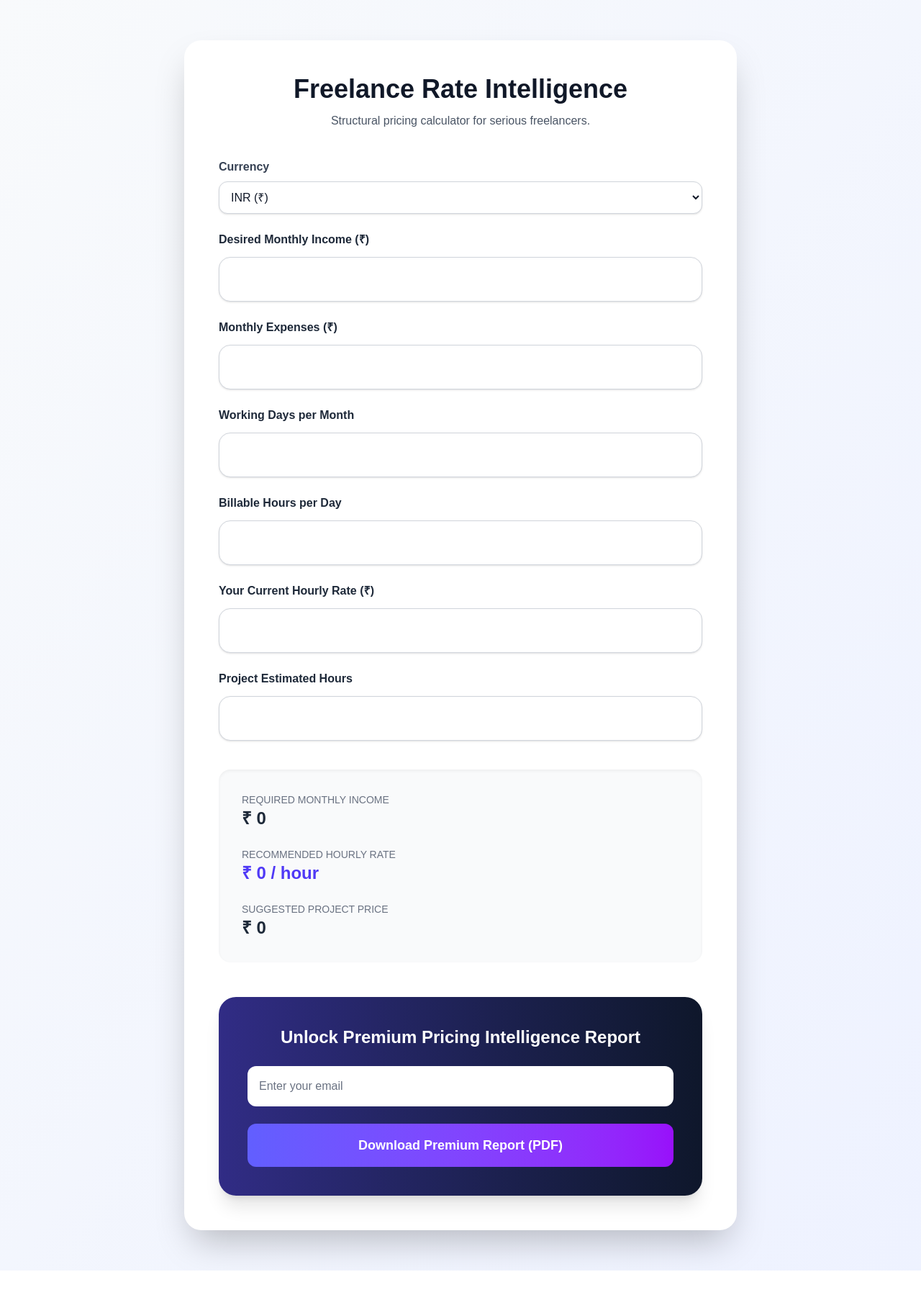
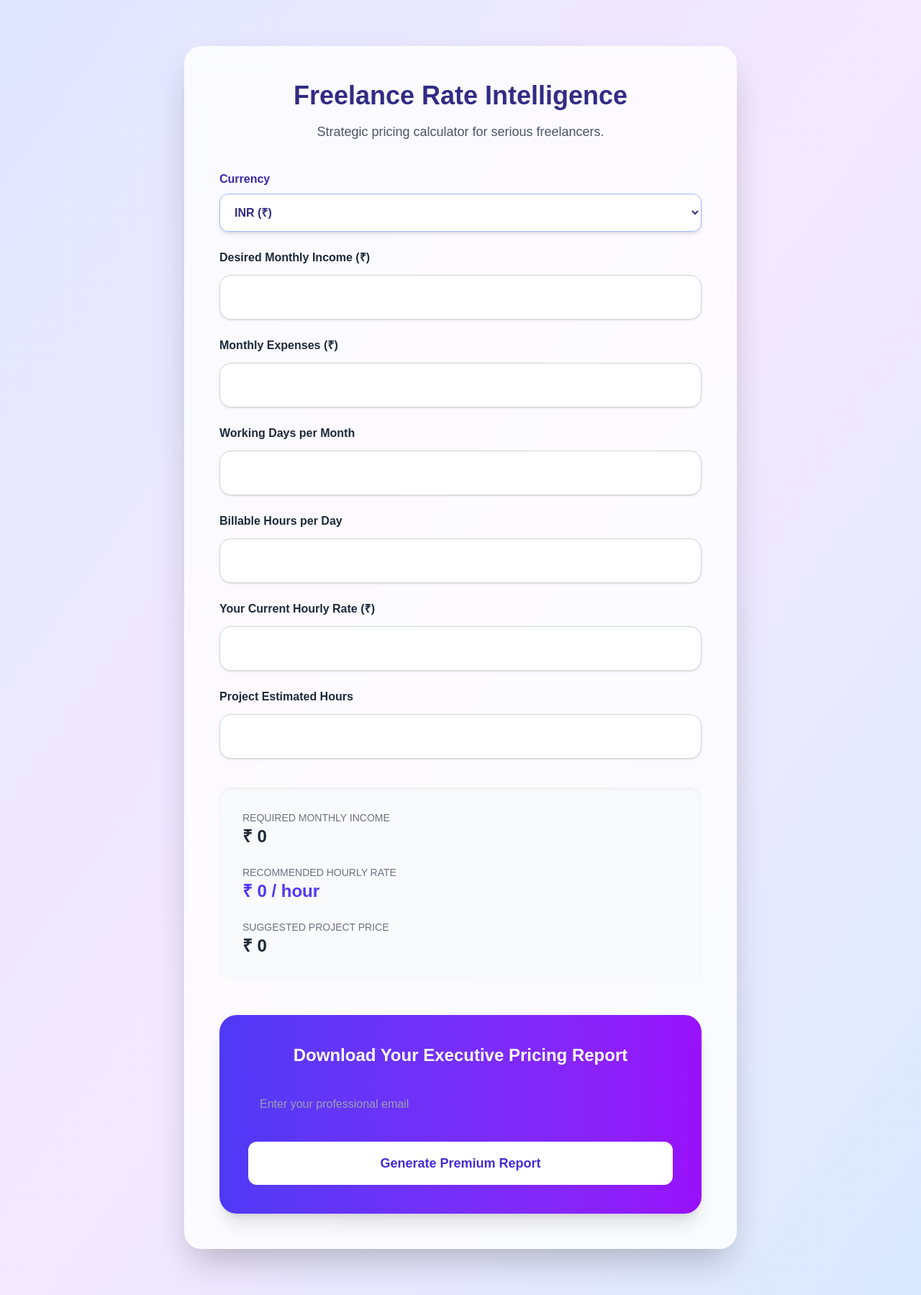
Before and after one commit to kishoredk-tech/freelance-rate, a Next.js app: page / in a window 1280 px wide. Shown: the whole page at 72% size. Before the commit the page ends 1765 px from the top, so only its background shows below. Built offline with nearby package versions, Linux system fonts and the light colour scheme.

Commit message:
UI + API-gated PDF download

```diff
--- a/src/app/api/subscribe/route.ts
+++ b/src/app/api/subscribe/route.ts
@@ -11,7 +11,9 @@ export async function POST(req: Request) {
       );
     }
 
-    const response = await fetch("https://connect.mailerlite.com/api/subscribers", {
+    const response = await fetch(
+      "https://connect.mailerlite.com/api/subscribers",
+      {
         method: "POST",
         headers: {
           "Content-Type": "application/json",
@@ -22,13 +24,12 @@ export async function POST(req: Request) {
           status: "active",
           groups: ["179267868270004071"],
         }),
-    });
-
-    const data = await response.json();
+      }
+    );
 
     if (!response.ok) {
       return NextResponse.json(
-        { error: data.message || "Failed to subscribe" },
+        { error: "Failed to subscribe" },
         { status: 400 }
       );
     }
@@ -36,7 +37,7 @@ export async function POST(req: Request) {
     return NextResponse.json({ success: true });
   } catch (error) {
     return NextResponse.json(
-      { error: "Something went wrong" },
+      { error: "Server error" },
       { status: 500 }
     );
   }
--- a/src/app/page.tsx
+++ b/src/app/page.tsx
@@ -4,9 +4,9 @@ import { useState } from "react";
 import InputField from "@/components/InputField";
 import ResultsCard from "@/components/ResultsCard";
 import { jsPDF } from "jspdf";
+import { track } from "@vercel/analytics";
 
 export default function Home() {
-
   const [currency, setCurrency] = useState("INR");
   const [desiredIncome, setDesiredIncome] = useState("");
   const [monthlyExpenses, setMonthlyExpenses] = useState("");
@@ -15,6 +15,8 @@ export default function Home() {
   const [projectHours, setProjectHours] = useState("");
   const [currentRate, setCurrentRate] = useState("");
   const [email, setEmail] = useState("");
+  const [loading, setLoading] = useState(false);
+  const [successMessage, setSuccessMessage] = useState("");
 
   const currencySymbols: Record<string, string> = {
     INR: "₹",
@@ -24,10 +26,6 @@ export default function Home() {
   };
 
   const symbol = currencySymbols[currency];
-
-  // =============================
-  // BUSINESS LOGIC
-  // =============================
 
   const totalRequired =
     Number(desiredIncome || 0) + Number(monthlyExpenses || 0);
@@ -52,125 +50,127 @@ export default function Home() {
   const yearlyLoss = monthlyLoss * 12;
 
   // =============================
-  // PREMIUM PDF GENERATOR (v2 EXECUTIVE STYLE)
+  // PREMIUM EXECUTIVE PDF
   // =============================
 
   const generatePremiumPDF = () => {
-
     const doc = new jsPDF();
-
     const today = new Date().toLocaleDateString();
 
-    // ---------- PAGE 1 (COVER) ----------
-
-    doc.setFillColor(30, 41, 59);
+    // COVER
+    doc.setFillColor(30, 58, 138);
     doc.rect(0, 0, 210, 297, "F");
 
     doc.setTextColor(255, 255, 255);
-
-    doc.setFontSize(26);
-    doc.text("Freelance Rate Intelligence", 105, 80, { align: "center" });
+    doc.setFontSize(28);
+    doc.text("Freelance Pricing Intelligence", 105, 90, { align: "center" });
 
     doc.setFontSize(16);
-    doc.text("Pricing Intelligence Report", 105, 95, { align: "center" });
+    doc.text("Executive Strategic Report", 105, 105, { align: "center" });
 
     doc.setFontSize(12);
-    doc.text(`Generated on: ${today}`, 105, 110, { align: "center" });
-
-    doc.setFontSize(11);
-    doc.text("Prepared for:", 105, 130, { align: "center" });
-    doc.text(email, 105, 140, { align: "center" });
+    doc.text(`Prepared for: ${email}`, 105, 125, { align: "center" });
+    doc.text(`Date: ${today}`, 105, 135, { align: "center" });
 
     doc.setFontSize(10);
-    doc.text("By Kishore Devanga Kothavaru", 105, 260, { align: "center" });
+    doc.text(
+      "Kishore Devanga Kothavaru • Senior Software Engineer",
+      105,
+      270,
+      { align: "center" }
+    );
 
-
-    // ---------- PAGE 2 (REPORT) ----------
-
+    // PAGE 2
     doc.addPage();
     doc.setTextColor(0, 0, 0);
 
     doc.setFontSize(20);
-    doc.text("Financial Overview", 20, 25);
-
-    doc.setDrawColor(100);
-    doc.line(20, 30, 190, 30);
+    doc.text("Financial Overview", 20, 30);
+    doc.line(20, 35, 190, 35);
 
     doc.setFontSize(13);
-    doc.text(`Required Monthly Income: ${symbol} ${totalRequired}`, 20, 45);
-    doc.text(`Recommended Hourly Rate: ${symbol} ${recommendedHourlyRate}`, 20, 60);
-    doc.text(`Suggested Project Price: ${symbol} ${projectPrice}`, 20, 75);
+    doc.text(`Required Monthly Income: ${symbol} ${totalRequired}`, 20, 55);
+    doc.text(`Recommended Hourly Rate: ${symbol} ${recommendedHourlyRate}`, 20, 70);
+    doc.text(`Suggested Project Price: ${symbol} ${projectPrice}`, 20, 85);
 
-    doc.setFontSize(18);
-    doc.text("Pricing Diagnosis", 20, 105);
-    doc.line(20, 110, 190, 110);
+    // PAGE 3
+    doc.addPage();
+    doc.setFontSize(20);
+    doc.text("Pricing Diagnosis & Strategy", 20, 30);
+    doc.line(20, 35, 190, 35);
 
-    doc.setFontSize(12);
+    doc.setFontSize(13);
 
     if (rateGap > 0) {
-      doc.text(
-        `You are undercharging by ${symbol} ${rateGap} per hour.`,
-        20,
-        125
-      );
+      doc.text(`Undercharging by: ${symbol} ${rateGap}/hour`, 20, 55);
+      doc.text(`Monthly Loss: ${symbol} ${monthlyLoss}`, 20, 70);
+      doc.text(`Yearly Loss: ${symbol} ${yearlyLoss}`, 20, 85);
 
-      doc.text(
-        `Estimated Monthly Revenue Loss: ${symbol} ${monthlyLoss}`,
-        20,
-        140
-      );
-
-      doc.text(
-        `Estimated Yearly Revenue Loss: ${symbol} ${yearlyLoss}`,
-        20,
-        155
-      );
+      doc.text("Strategic Recommendations:", 20, 110);
+      doc.text("- Increase pricing in structured increments.", 20, 125);
+      doc.text("- Anchor pricing around value, not time.", 20, 140);
+      doc.text("- Avoid competing on price alone.", 20, 155);
     } else {
-      doc.text(
-        "Your pricing structure appears aligned.",
-        20,
-        125
-      );
+      doc.text("Your pricing appears structurally aligned.", 20, 55);
     }
 
     doc.setFontSize(10);
-    doc.text(
-      "Pricing is structural. Not emotional.",
-      20,
-      270
-    );
+    doc.text("Pricing is structural. Not emotional.", 20, 270);
 
     doc.save("Freelance-Rate-Intelligence-Report.pdf");
+
+    track("premium_report_downloaded");
   };
 
-  const handleUnlock = () => {
+  // =============================
+  // EMAIL GATED DOWNLOAD
+  // =============================
+
+  const handleUnlock = async () => {
     if (!email) return;
-    generatePremiumPDF();
+
+    setLoading(true);
+    setSuccessMessage("");
+
+    const res = await fetch("/api/subscribe", {
+      method: "POST",
+      headers: { "Content-Type": "application/json" },
+      body: JSON.stringify({ email }),
+    });
+
+    if (res.ok) {
+      track("email_conversion");
+      setSuccessMessage("Email verified. Generating your report...");
+      generatePremiumPDF();
+    } else {
+      setSuccessMessage("Subscription failed. Try again.");
+    }
+
+    setLoading(false);
   };
 
   return (
-    <main className="min-h-screen bg-gradient-to-br from-slate-50 to-indigo-50 py-14 px-6">
-      <div className="max-w-3xl mx-auto bg-white shadow-2xl rounded-3xl p-12 space-y-10">
+    <main className="min-h-screen bg-gradient-to-br from-indigo-100 via-purple-100 to-blue-100 py-16 px-6">
+      <div className="max-w-3xl mx-auto backdrop-blur-lg bg-white/80 shadow-2xl rounded-3xl p-12 space-y-10 border border-white/40">
 
-        <div className="text-center space-y-3">
-          <h1 className="text-4xl font-bold text-gray-900">
+        <div className="text-center space-y-4">
+          <h1 className="text-4xl font-bold text-indigo-900">
             Freelance Rate Intelligence
           </h1>
-          <p className="text-gray-600">
-            Structural pricing calculator for serious freelancers.
+          <p className="text-gray-600 text-lg">
+            Strategic pricing calculator for serious freelancers.
           </p>
         </div>
 
         <div className="space-y-6">
-
           <div>
-            <label className="block mb-2 font-semibold text-gray-700">
+            <label className="block mb-2 font-semibold text-indigo-800">
               Currency
             </label>
             <select
               value={currency}
               onChange={(e) => setCurrency(e.target.value)}
-              className="w-full p-3 rounded-xl border border-gray-300 bg-white text-gray-900 font-medium shadow-sm focus:ring-2 focus:ring-indigo-500"
+              className="w-full p-4 rounded-xl border border-indigo-300 bg-white text-indigo-900 font-semibold shadow-md focus:ring-2 focus:ring-indigo-600"
             >
               <option value="INR">INR (₹)</option>
               <option value="USD">USD ($)</option>
@@ -185,7 +185,6 @@ export default function Home() {
           <InputField label="Billable Hours per Day" value={billableHours} onChange={setBillableHours} />
           <InputField label={`Your Current Hourly Rate (${symbol})`} value={currentRate} onChange={setCurrentRate} />
           <InputField label="Project Estimated Hours" value={projectHours} onChange={setProjectHours} />
-
         </div>
 
         <ResultsCard
@@ -195,35 +194,33 @@ export default function Home() {
           projectPrice={projectPrice}
         />
 
-        {rateGap > 0 && (
-          <div className="p-6 bg-red-50 border border-red-200 rounded-xl">
-            <p className="font-semibold text-red-700">You are undercharging.</p>
-            <p className="mt-2 text-red-600">Monthly Loss: {symbol} {monthlyLoss}</p>
-            <p className="text-red-600">Yearly Loss: {symbol} {yearlyLoss}</p>
-          </div>
-        )}
-
-        <div className="mt-12 p-10 rounded-3xl bg-gradient-to-r from-indigo-900 to-slate-900 text-white space-y-6 shadow-xl">
+        <div className="mt-12 p-10 rounded-3xl bg-gradient-to-r from-indigo-600 to-purple-600 text-white space-y-6 shadow-xl">
 
           <h2 className="text-2xl font-semibold text-center">
-            Unlock Premium Pricing Intelligence Report
+            Download Your Executive Pricing Report
           </h2>
 
           <input
             type="email"
-            placeholder="Enter your email"
+            placeholder="Enter your professional email"
             value={email}
             onChange={(e) => setEmail(e.target.value)}
-            className="w-full p-4 rounded-xl bg-white text-gray-900 placeholder-gray-500 focus:outline-none focus:ring-2 focus:ring-indigo-400"
+            className="w-full p-4 rounded-xl text-gray-900 placeholder-gray-400"
           />
 
           <button
             onClick={handleUnlock}
-            className="w-full py-4 rounded-xl font-semibold text-lg bg-gradient-to-r from-indigo-500 to-purple-600 hover:opacity-90 transition"
+            disabled={loading}
+            className="w-full py-4 rounded-xl font-semibold text-lg bg-white text-indigo-700 hover:opacity-90 transition"
           >
-            Download Premium Report (PDF)
+            {loading ? "Processing..." : "Generate Premium Report"}
           </button>
 
+          {successMessage && (
+            <p className="text-center text-sm font-medium">
+              {successMessage}
+            </p>
+          )}
         </div>
 
       </div>
```
Lines whose indentation alone changed are shown as unchanged.
